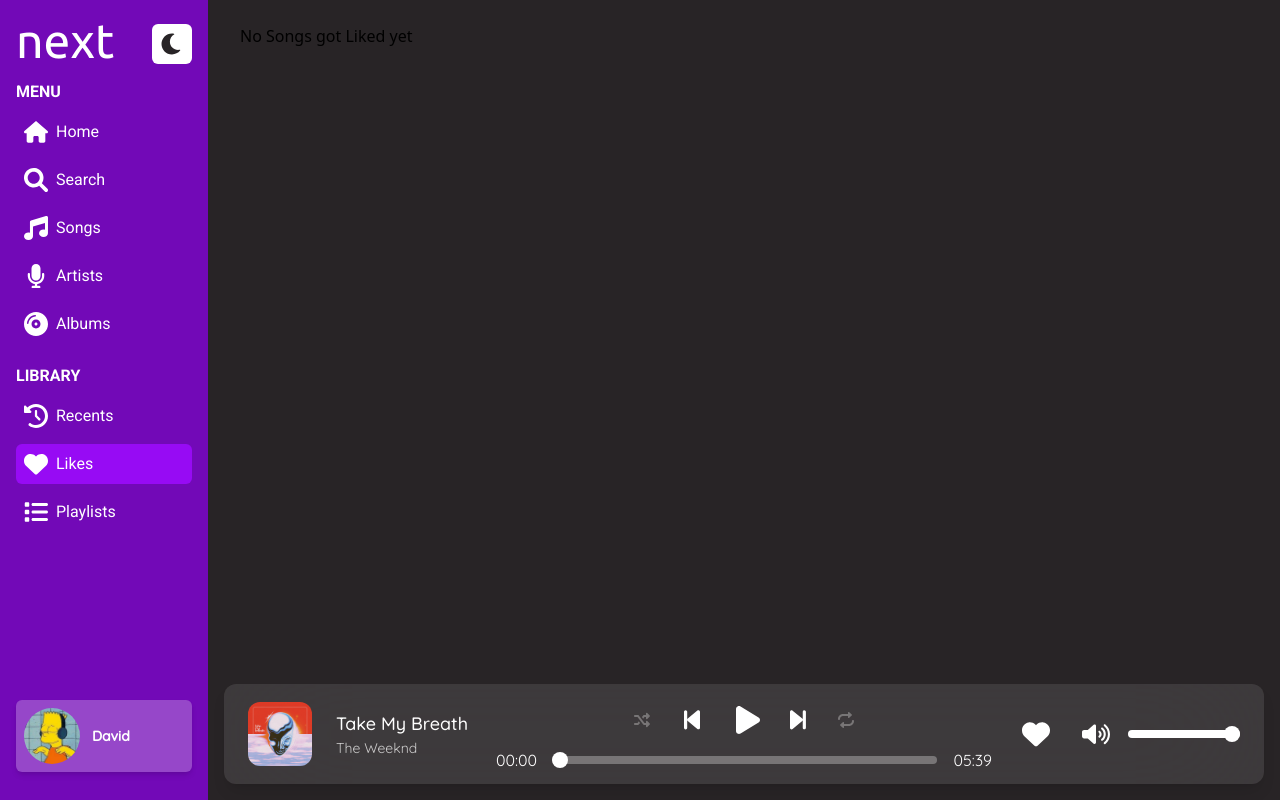
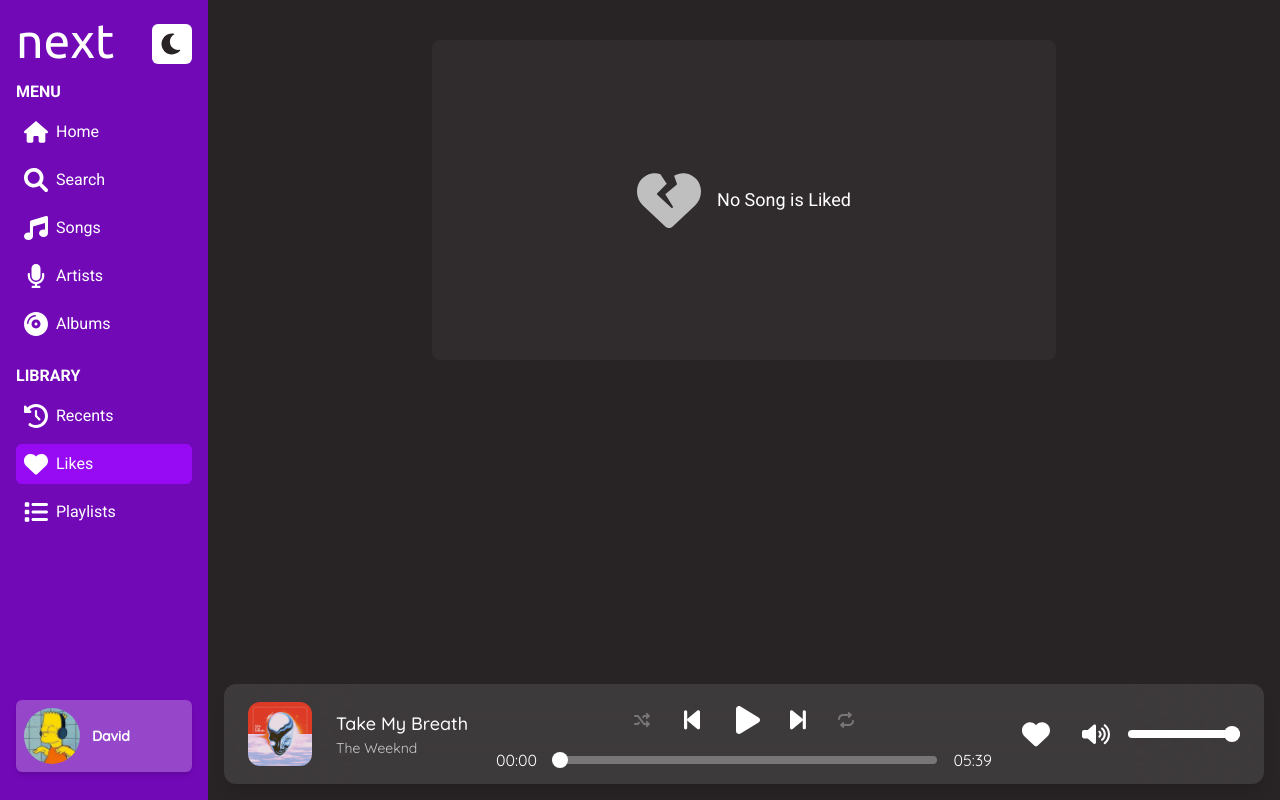
Before and after one commit to Behnam-sn/next-vue, a Vue app: page /likes in a window 1280 px wide. Built offline with nearby package versions, Linux system fonts and the light colour scheme.

Commit message:
add info banner

```diff
--- /dev/null
+++ b/src/assets/icons/HeartCrackIcon.vue
@@ -0,0 +1,7 @@
+<template>
+  <svg xmlns="http://www.w3.org/2000/svg" viewBox="0 0 512 512">
+    <path
+      d="M119.4 44.1C142.7 40.22 166.2 42.2 187.1 49.43L237.8 126.9L162.3 202.3C160.8 203.9 159.1 205.1 160 208.2C160 210.3 160.1 212.4 162.6 213.9L274.6 317.9C277.5 320.6 281.1 320.7 285.1 318.2C288.2 315.6 288.9 311.2 286.8 307.8L226.4 209.7L317.1 134.1C319.7 131.1 320.7 128.5 319.5 125.3L296.8 61.74C325.4 45.03 359.2 38.53 392.6 44.1C461.5 55.58 512 115.2 512 185.1V190.9C512 232.4 494.8 272.1 464.4 300.4L283.7 469.1C276.2 476.1 266.3 480 256 480C245.7 480 235.8 476.1 228.3 469.1L47.59 300.4C17.23 272.1 0 232.4 0 190.9V185.1C0 115.2 50.52 55.58 119.4 44.09V44.1z"
+    />
+  </svg>
+</template>
--- a/src/views/LikesView.vue
+++ b/src/views/LikesView.vue
@@ -1,6 +1,8 @@
 <script setup lang="ts">
 import TitleBar from "@/components/TitleBar.vue";
 import SongCard from "@/components/Cards/SongCard.vue";
+
+import HeartCrackIcon from "@/assets/icons/HeartCrackIcon.vue";
 
 import { useUserStore } from "@/stores/user";
 const userStore = useUserStore();
@@ -17,7 +19,18 @@ const userStore = useUserStore();
       </div>
     </template>
     <template v-else>
-      <div>No Songs got Liked yet</div>
+      <div
+        class="mx-5 mt-10 flex items-center justify-center rounded-lg bg-primary-800 py-32 transition-colors duration-300 dark:bg-secondary-800 lg:mx-48"
+      >
+        <HeartCrackIcon
+          class="mr-4 h-16 fill-secondary-400 transition-colors duration-300 dark:fill-primary-400"
+        />
+        <p
+          class="text-center font-Roboto text-lg font-medium text-secondary-900 transition-colors duration-300 dark:text-primary-900"
+        >
+          No Song is Liked
+        </p>
+      </div>
     </template>
   </div>
 </template>
--- a/src/views/RecentsView.vue
+++ b/src/views/RecentsView.vue
@@ -1,6 +1,8 @@
 <script setup lang="ts">
 import TitleBar from "@/components/TitleBar.vue";
 import SongCard from "@/components/Cards/SongCard.vue";
+
+import HistoryIcon from "@/assets/icons/HistoryIcon.vue";
 
 import { useUserStore } from "@/stores/user";
 const userStore = useUserStore();
@@ -17,7 +19,18 @@ const userStore = useUserStore();
       </div>
     </template>
     <template v-else>
-      <div>No Songs played yet</div>
+      <div
+        class="mx-5 mt-10 flex items-center justify-center rounded-lg bg-primary-800 py-32 transition-colors duration-300 dark:bg-secondary-800 lg:mx-48"
+      >
+        <HistoryIcon
+          class="mr-4 h-16 fill-secondary-400 transition-colors duration-300 dark:fill-primary-400"
+        />
+        <p
+          class="text-center font-Roboto text-lg font-medium text-secondary-900 transition-colors duration-300 dark:text-primary-900"
+        >
+          No Songs played yet
+        </p>
+      </div>
     </template>
   </div>
 </template>
```
